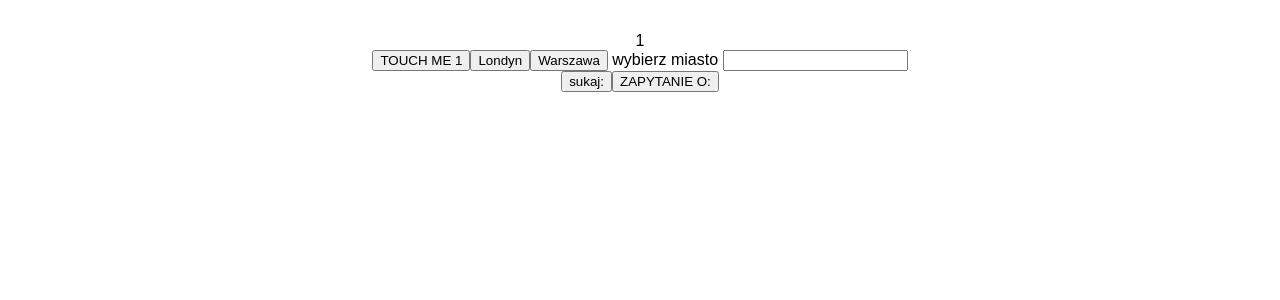
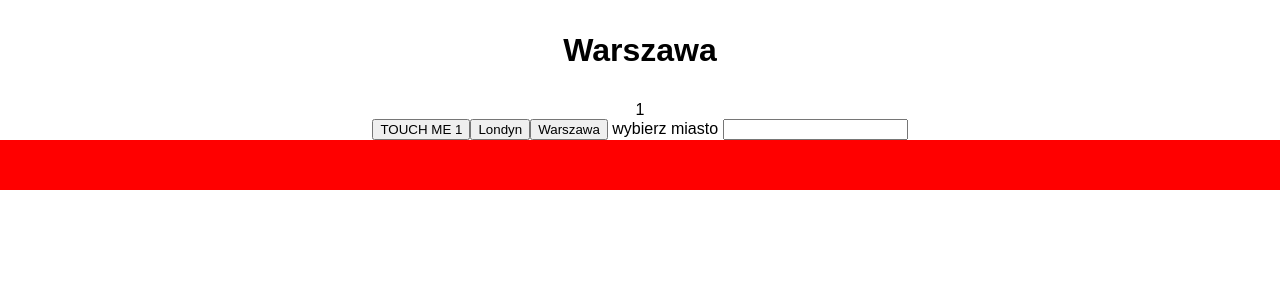
Before and after one commit to AlexunderJ/test1, a React (Create React App) app: page / in a window 1280 px wide. Shown: the top 300 px of the page. Built offline with nearby package versions, Linux system fonts and the light colour scheme.

Commit message:
Dzik zrobił wybieranie api z listy

```diff
--- a/src/App.css
+++ b/src/App.css
@@ -2,6 +2,40 @@
   text-align: center;
 }
 
+.city-search-results {
+  background-color: green;
+  transition: background-color .4s ease-in;
+  min-height: 50px;
+  max-height: 300px;
+  overflow-y: auto;
+  min-width: 50px;
+}
+
+.city-search-results.empty{
+  transition: background-color 1s ease-in;
+  background-color: red;
+}
+
+.city-item {
+  opacity: .7;
+  width: 200px;
+  line-height: 25px;
+  border: 1px solid black;
+  border-radius: 5px;
+  margin-left: auto;
+  margin-right: auto;
+  margin-top: 3px;
+  background: rgba(13, 212, 186, 0.281);
+  cursor: pointer;
+}
+
+.city-item:hover {
+  opacity: .99;
+  background-color: rgba(250, 107, 202, 0.685);
+  line-height: 28px;
+  box-shadow: 3px 5px rgb(15, 130, 165);
+  transition: all .1s ease-in;
+}
 
 .App-header {
   background-color: #222;
--- a/src/App.js
+++ b/src/App.js
@@ -1,5 +1,6 @@
 import React, { Component } from 'react';
 import axios from 'axios';
+import cx from 'classnames';
 import { map, filter } from 'lodash';
 import './App.css';
 import cityList from './cityList';
@@ -59,20 +60,33 @@ class App extends Component {
     this.setState ({inputedCity});
   }
 
+  cityItemWrapper(cityArray = []) {
+    return map(cityArray, city => (
+      <div
+        className='city-item'
+        onClick={() => this.zapytanieOPogode(city)}
+      >
+        {city}
+      </div>
+    ));
+  }
+
   filteredCity(val, list) {
-    console.log(val);
-    return filter(map(list, ({ name }) => name), n => n.indexOf(val) > -1);
+    return this.cityItemWrapper(filter(map(list, ({ name }) => name), n => n.indexOf(val) > -1));
   }
 
   render() {
     const { count, weather, city, inputedCity, list } = this.state;
+
+    const filteredList = this.filteredCity(inputedCity, list);
+    const cityClass = cx('city-search-results', { empty: filteredList.length === 0 });
     return (
       <div className="App">
         <header>
 
         </header>
         <h1 >
-        <Miasto name={this.state.inputedCity} />
+        <Miasto name={this.state.city} />
         </h1>
         {!!weather ? this.displayWeaterTemp() : null}
         <div>{count}</div>
@@ -82,11 +96,10 @@ class App extends Component {
         <span> wybierz miasto </span>
         <input value={ inputedCity || '' } onChange={(e) => this.onChangeCity(e.target.value)} />
         <br />
-        <div> {this.filteredCity(inputedCity, list)} </div>
-        <button onClick={() => this.zmianaLokacji({inputedCity})}> sukaj:{this.state.inputedCity} </button>
-
-        <button onClick={() => this.zapytanieOPogode({inputedCity})}> ZAPYTANIE O:{this.state.inputedCity} </button>
-
+        <div className={cityClass} > {filteredList} </div>
+        {/* <button onClick={() => this.zmianaLokacji(inputedCity)}> sukaj:{this.state.inputedCity} </button>
+        <button onClick={() => this.zapytanieOPogode(inputedCity)}> ZAPYTANIE O:{this.state.inputedCity} </button>
+         */}
       </div>
     );
   }
```
